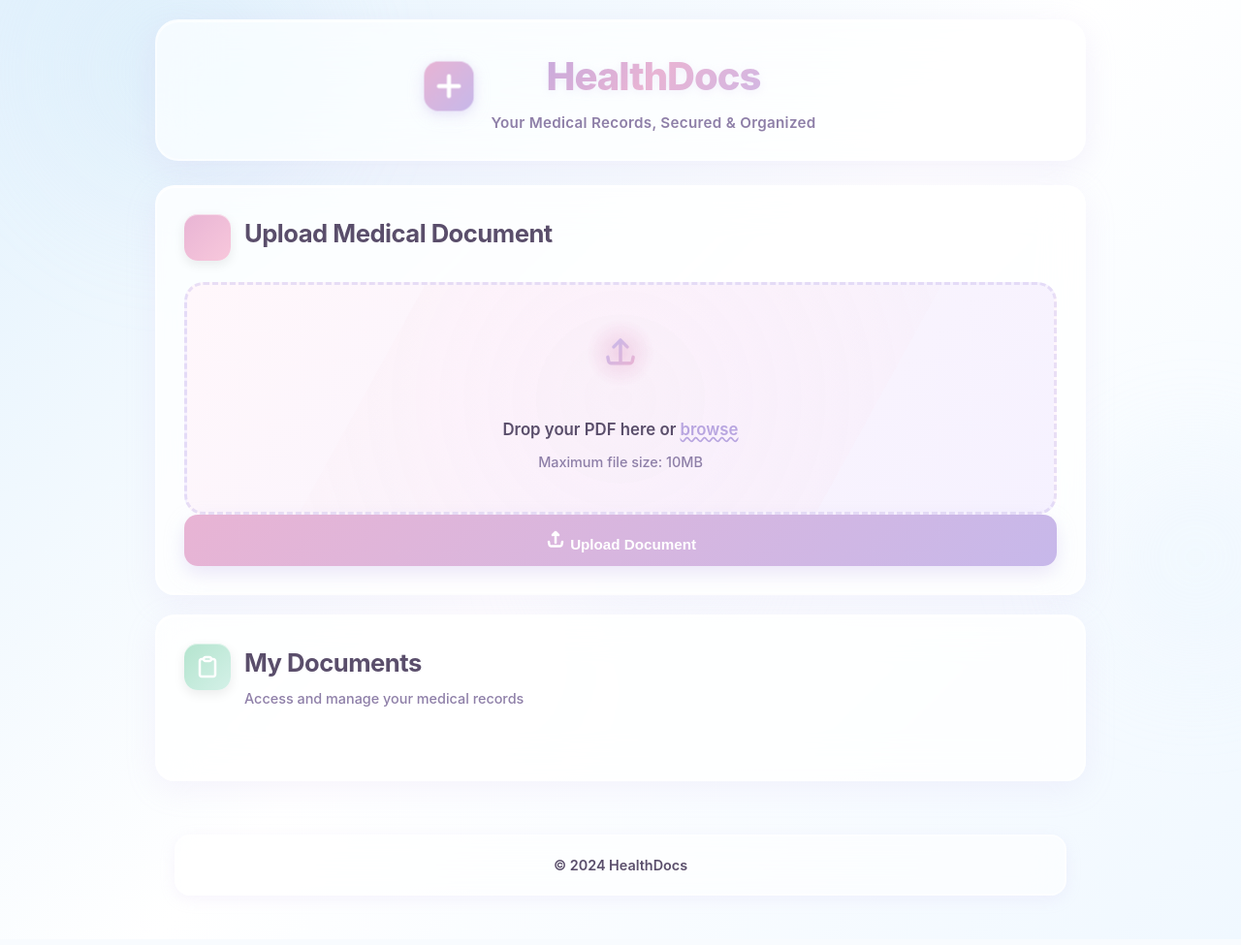
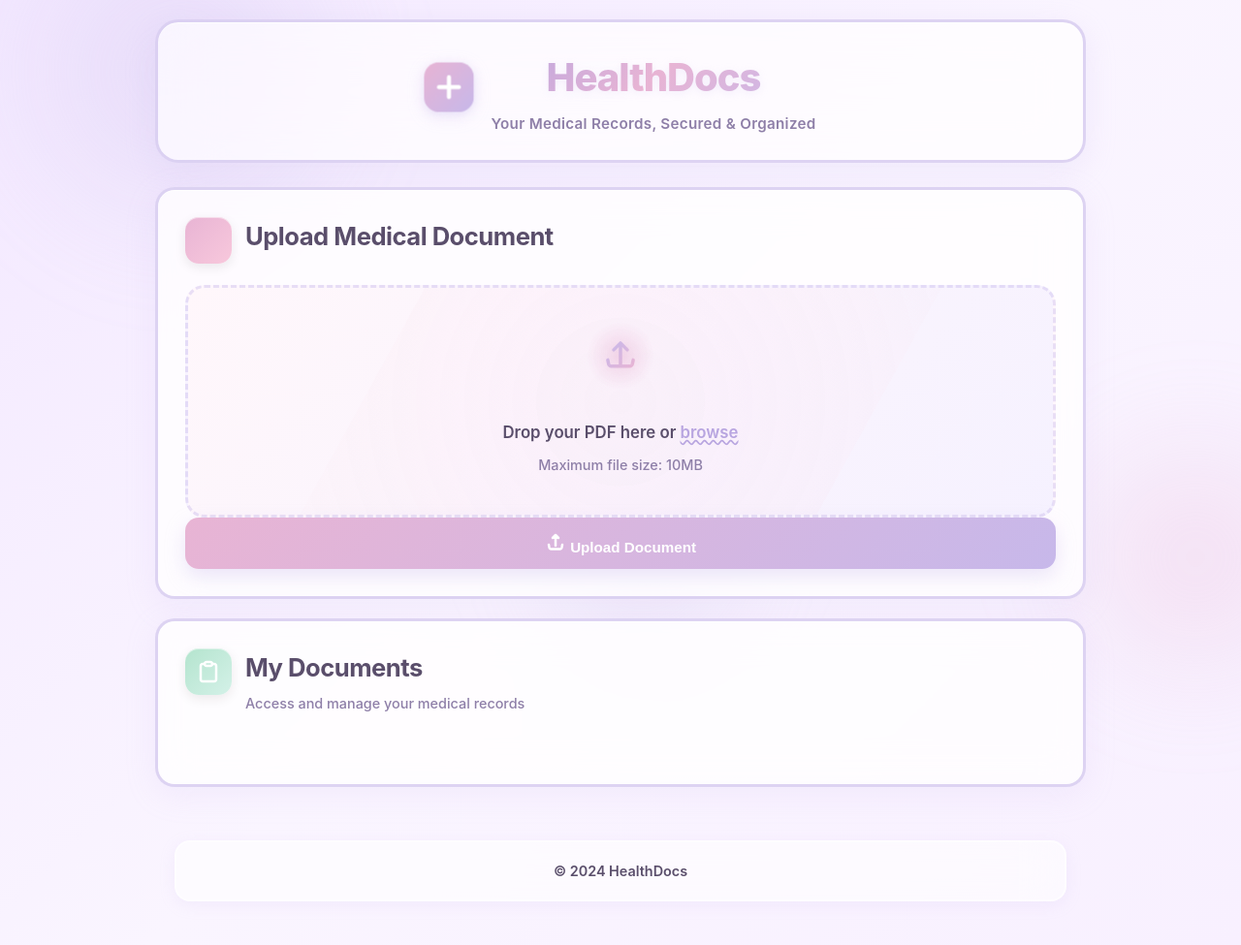
Before and after one commit to ShrinidhiYalawar/HealthDocs, a Django app: page / in a window 1280 px wide. Shown: the whole page at 97% size. Before the commit the page ends 898 px from the top, so only its background shows below. Run offline with Django 5.2, Linux system fonts and the light colour scheme; data comes from the database, SQL or seed files in the repository.

Commit message:
Update background gradients and border styles

```diff
--- a/frontend/static/css/styles.css
+++ b/frontend/static/css/styles.css
@@ -32,7 +32,7 @@
 
 body {
     font-family: 'Inter', -apple-system, BlinkMacSystemFont, 'Segoe UI', Roboto, sans-serif;
-    background: linear-gradient(135deg, #E3F2FD 0%, #FFFFFF 50%, #F0F8FF 100%);
+    background: linear-gradient(135deg, #F3E8FF 0%, #FAF5FF 50%, #F8F0FF 100%);
     color: var(--text-primary);
     line-height: 1.6;
     min-height: 100vh;
@@ -65,7 +65,7 @@
     height: 400px;
     top: -10%;
     left: -5%;
-    background: radial-gradient(circle, rgba(197, 227, 246, 0.3) 0%, rgba(197, 227, 246, 0) 70%);
+    background: radial-gradient(circle, rgba(199, 184, 234, 0.3) 0%, rgba(199, 184, 234, 0) 70%);
     animation-delay: 0s;
 }
 
@@ -74,7 +74,7 @@
     height: 350px;
     top: 50%;
     right: -10%;
-    background: radial-gradient(circle, rgba(227, 242, 253, 0.3) 0%, rgba(227, 242, 253, 0) 70%);
+    background: radial-gradient(circle, rgba(232, 180, 212, 0.3) 0%, rgba(232, 180, 212, 0) 70%);
     animation-delay: 7s;
 }
 
@@ -83,7 +83,7 @@
     height: 300px;
     bottom: 10%;
     left: 40%;
-    background: radial-gradient(circle, rgba(240, 248, 255, 0.3) 0%, rgba(240, 248, 255, 0) 70%);
+    background: radial-gradient(circle, rgba(212, 200, 235, 0.3) 0%, rgba(212, 200, 235, 0) 70%);
     animation-delay: 14s;
 }
 
@@ -117,7 +117,7 @@
     background: rgba(255, 255, 255, 0.7);
     backdrop-filter: blur(30px) saturate(150%);
     -webkit-backdrop-filter: blur(30px) saturate(150%);
-    border: 2px solid rgba(255, 255, 255, 0.5);
+    border: 3px solid rgba(199, 184, 234, 0.6);
     border-radius: 24px;
     padding: 25px 30px;
     margin-bottom: 25px;
@@ -202,7 +202,7 @@
     margin-bottom: 20px;
     box-shadow: 0 8px 32px rgba(199, 184, 234, 0.15),
         inset 0 1px 0 rgba(255, 255, 255, 0.9);
-    border: 2px solid rgba(255, 255, 255, 0.6);
+    border: 3px solid rgba(199, 184, 234, 0.6);
     animation: fadeInUp 0.8s ease-out;
     animation-fill-mode: both;
     transition: all 0.4s cubic-bezier(0.4, 0, 0.2, 1);
```
